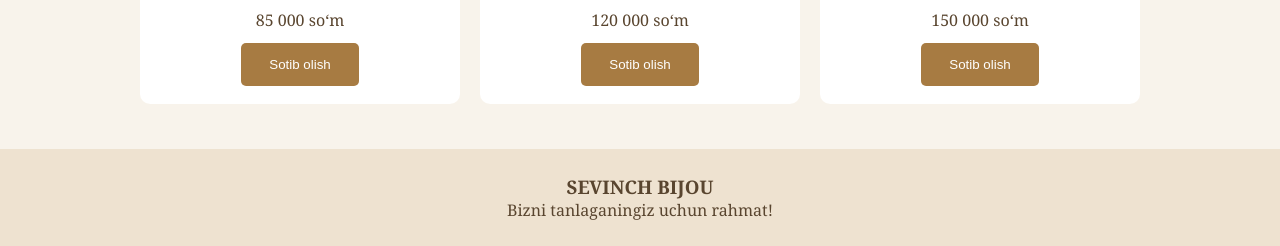
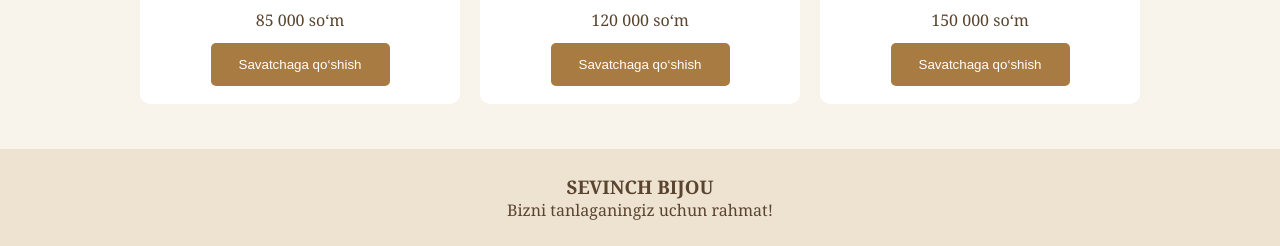
Before and after one commit to squrbonmurodova/sevinch.-bijou, a plain HTML site: page index.html in a window 1280 px wide. Shown: the part 964-1210 px from the top of the page. Drawn offline with Linux system fonts and the light colour scheme.

Commit message:
Update buttons to add items to cart

```diff
--- a/index.html
+++ b/index.html
@@ -112,19 +112,25 @@
         <img src="https://images.unsplash.com/photo-1535632066927-ab7c9ab60908?w=500" alt="Zirak">
         <h3>Elegant zirak</h3>
         <p>85 000 so‘m</p>
-        <button>Sotib olish</button>
+       <button onclick="addToCart('Elegant zirak', 85000)">
+  Savatchaga qo‘shish
+</button>
       </div>
       <div class="item">
         <img src="https://images.unsplash.com/photo-1611591437281-460bfbe1220a?w=500" alt="Bilaguzuk">
         <h3>Oltin bilaguzuk</h3>
         <p>120 000 so‘m</p>
-        <button>Sotib olish</button>
+       <button onclick="addToCart('Oltin bilaguzuk', 120000)">
+  Savatchaga qo‘shish
+</button>
       </div>
       <div class="item">
         <img src="https://images.unsplash.com/photo-1599643478518-a784e5dc4c8f?w=500" alt="Marjon">
         <h3>Nafis marjon</h3>
         <p>150 000 so‘m</p>
-        <button>Sotib olish</button>
+       <button onclick="addToCart('Nafis marjon', 150000)">
+  Savatchaga qo‘shish
+</button>
       </div>
     </div>
   </section>
@@ -215,7 +221,7 @@ function checkout() {
 }
 
   alert("Buyurtmangiz tayyor! Keyingi bosqichda Telegramga ulaymiz.");
-}
+
 </script>
 </body>
 
```
